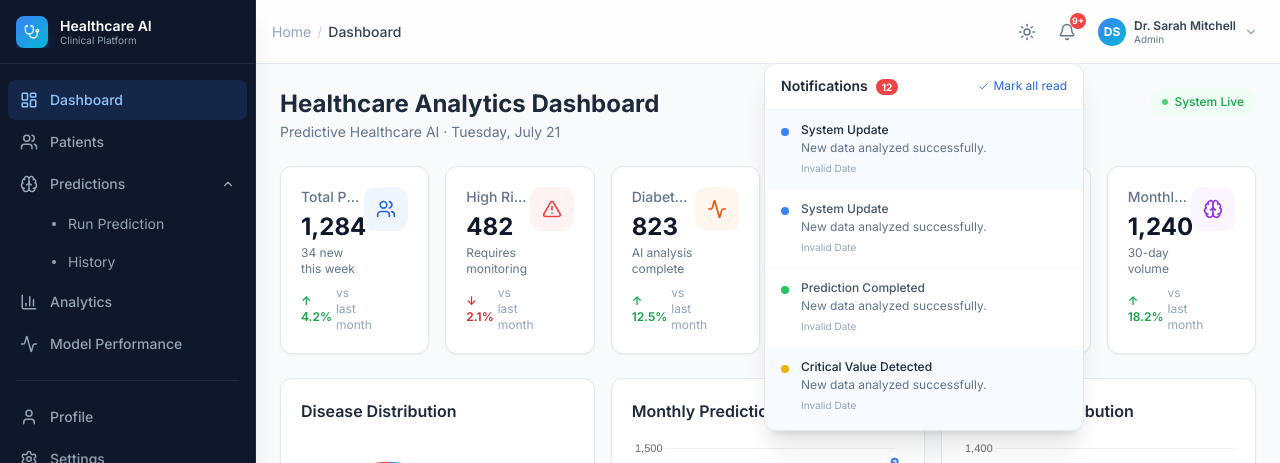
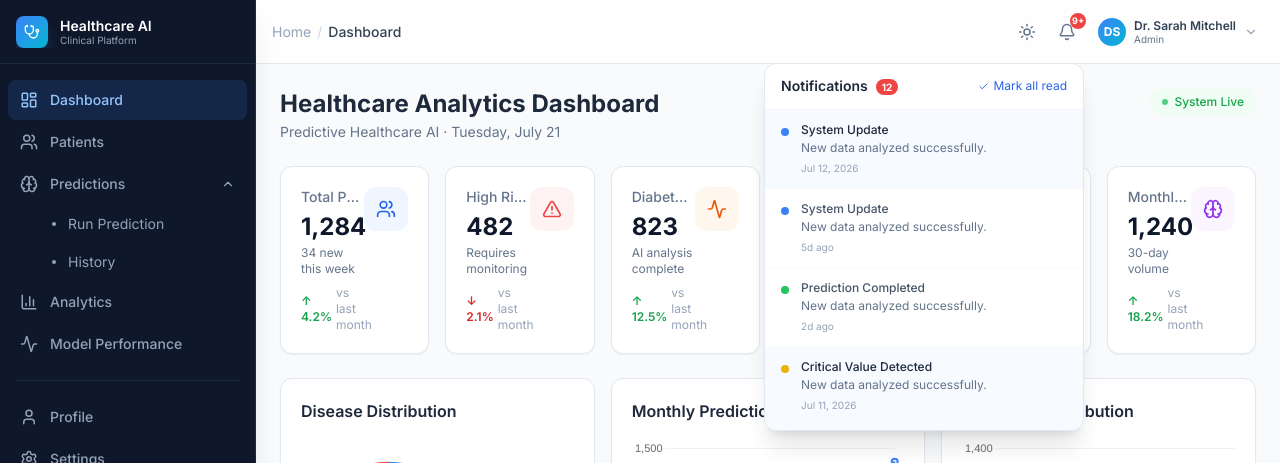
Before and after one commit to Isha-Chakravorty/Predictive-Healthcare-AI, a React (Vite) app in the folder frontend/: page /dashboard in a window 1280 px wide. Both pictures are taken after a click on the button "9+". Shown: the top 463 px of the page. Built offline with nearby package versions, Linux system fonts and the light colour scheme.

Commit message:
Update notifications center panel

```diff
--- a/frontend/src/components/layout/Navbar.tsx
+++ b/frontend/src/components/layout/Navbar.tsx
@@ -310,7 +310,7 @@ function NotifItem({ notif, onRead }: { notif: Notification; onRead: () => void
           {notif.message}
         </p>
         <p className="text-[10px] text-slate-400 dark:text-slate-500 mt-1">
-          {formatDate(notif.timestamp, 'relative')}
+          {formatDate(notif.createdAt, 'relative')}
         </p>
       </div>
     </div>
```
